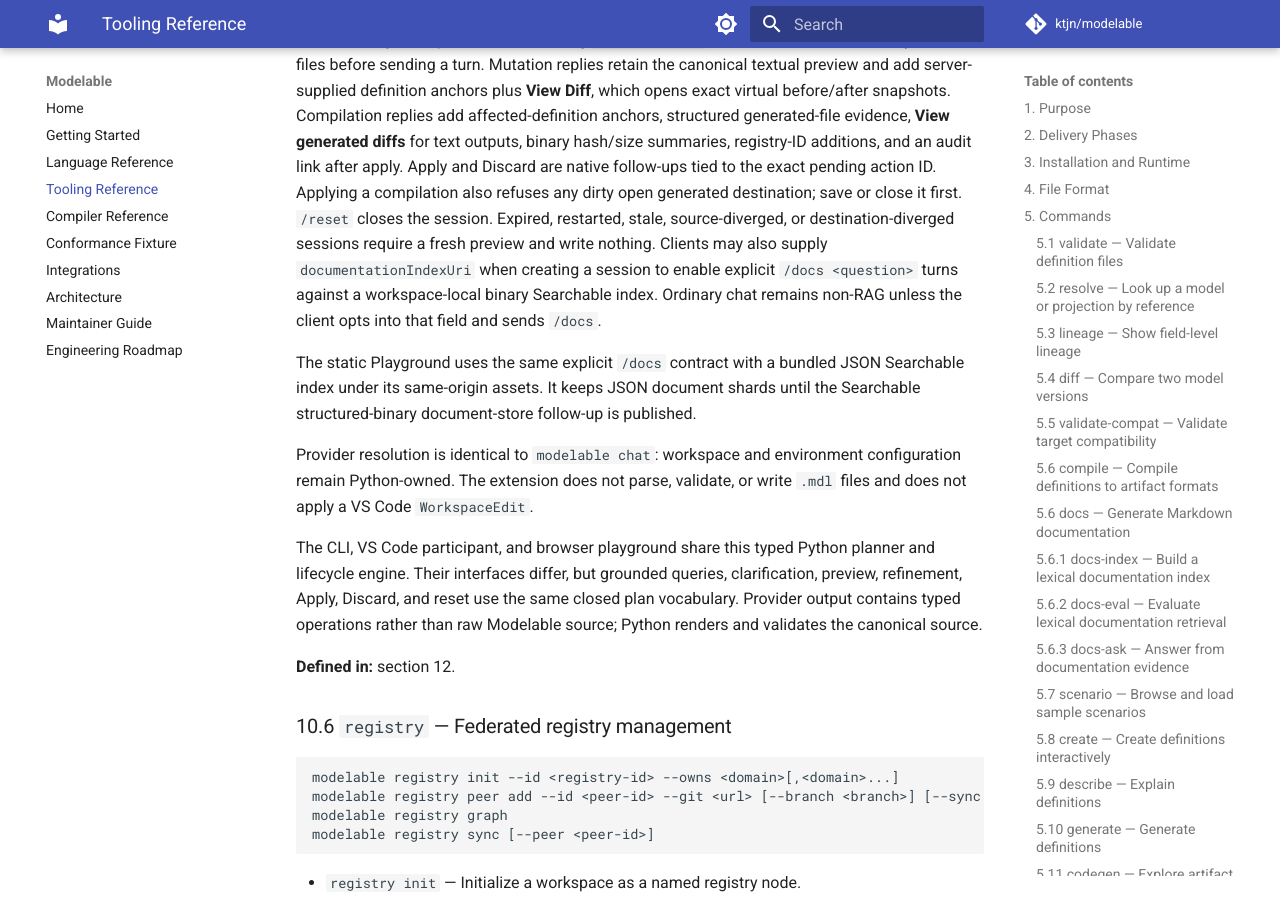
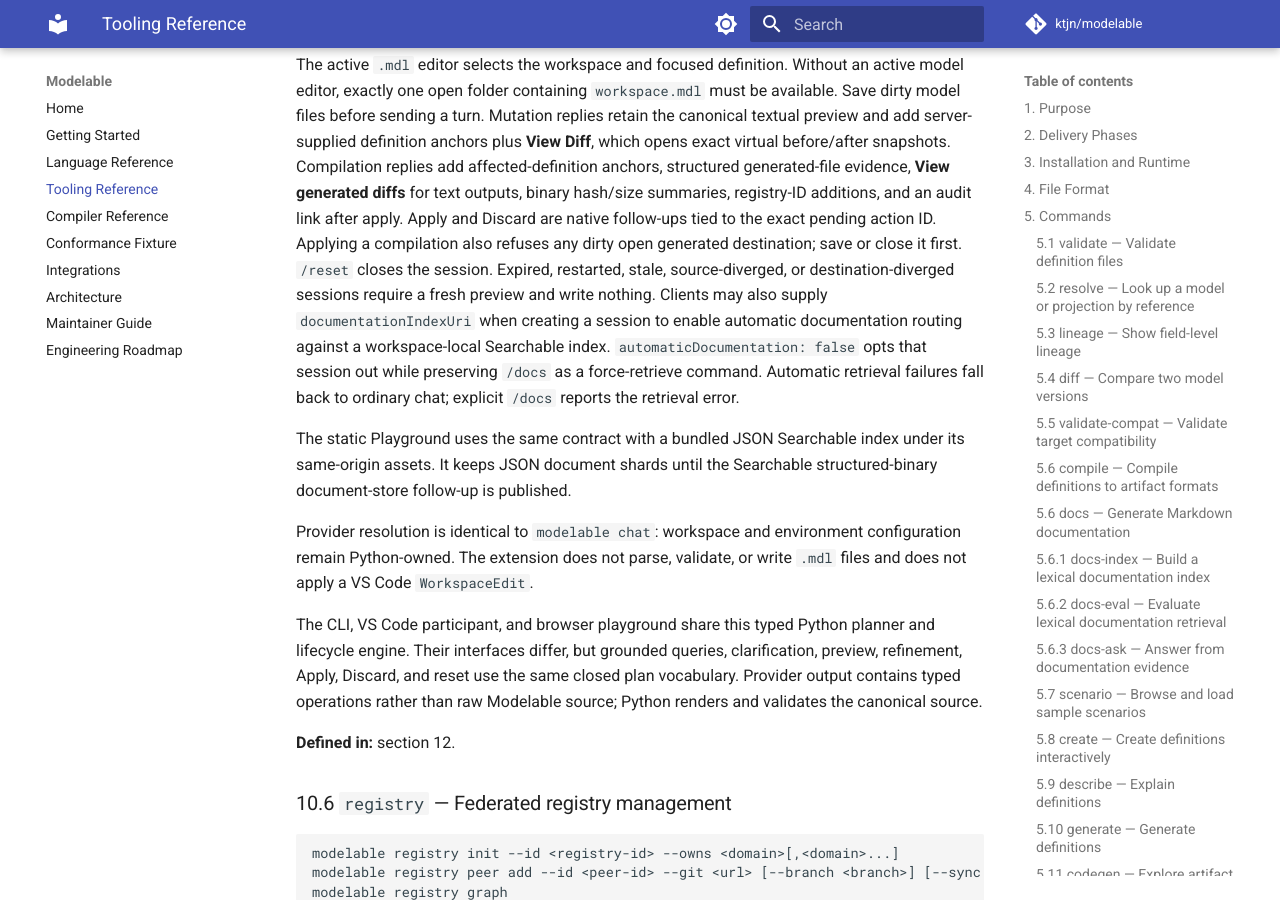
Before and after one commit to ktjn/modelable, an MkDocs documentation site: the page built from docs/cli-reference.md, in a window 1280 px wide and 900 px high, scrolled down 35042 px. Built offline with MkDocs 1.6.1 and Material for MkDocs 9.7.7, drawn with Linux system fonts in a browser that asks for light colours; comment, search, counter and statistics services are not loaded; some of the changed text lies outside the part shown.

Commit message:
docs(rag): document automatic chat routing

```diff
--- a/docs/cli-reference.md
+++ b/docs/cli-reference.md
@@ -1253,11 +1253,12 @@
 - workspace validation diagnostics.
 
 `/context`, `/describe [ref]`, and `/ask <question>` provide explicit offline
-forms. `/docs <question>` is separate and opt-in: it only runs when
-`--docs-index` points to a single binary Searchable index `manifest.json`,
-grounds the answer in retrieved evidence, and cites the matching sources.
-Ordinary chat does not automatically use RAG or documentation retrieval.
-Natural-language equivalents such as
+forms. When `--docs-index` points to a Searchable index `manifest.json`,
+high-confidence documentation questions automatically ground their answers in
+retrieved evidence and cite the matching sources. `/docs <question>` remains
+the explicit force-retrieve form. Mutation, compile, apply/discard, and other
+slash-command turns never automatically load documentation retrieval, and
+automatic routing can be disabled by session-aware clients. Natural-language equivalents such as
 `Who owns customer.Customer@1?` and
 `What depends on customer.Customer@1?` work without a provider.
 
@@ -1453,14 +1454,14 @@
 `/reset` closes the session. Expired, restarted, stale, source-diverged, or
 destination-diverged sessions require a fresh preview and write nothing.
 Clients may also supply `documentationIndexUri` when creating a session to
-enable explicit `/docs <question>` turns against a workspace-local binary
-Searchable index. Ordinary chat remains non-RAG unless the client opts into
-that field and sends `/docs`.
-
-The static Playground uses the same explicit `/docs` contract with a bundled
-JSON Searchable index under its same-origin assets. It keeps JSON document
-shards until the Searchable structured-binary document-store follow-up is
-published.
+enable automatic documentation routing against a workspace-local Searchable
+index. `automaticDocumentation: false` opts that session out while preserving
+`/docs` as a force-retrieve command. Automatic retrieval failures fall back to
+ordinary chat; explicit `/docs` reports the retrieval error.
+
+The static Playground uses the same contract with a bundled JSON Searchable
+index under its same-origin assets. It keeps JSON document shards until the
+Searchable structured-binary document-store follow-up is published.
 
 Provider resolution is identical to `modelable chat`: workspace and environment
 configuration remain Python-owned. The extension does not parse, validate, or
```
Also changed, not shown: ROADMAP.md (+9 -5 lines), docs/integrations.md (+9 -0 lines), docs/playground-design.md (+9 -5 lines), docs/superpowers/plans/2026-08-01-chat-rag-intent-routing.md (+5 -5 lines).
